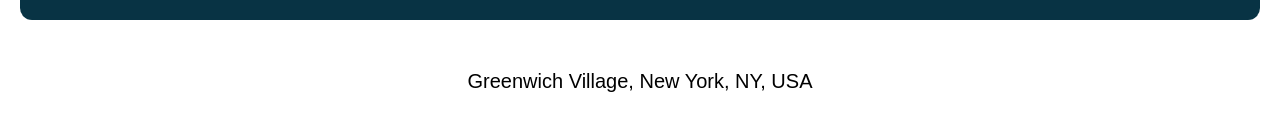
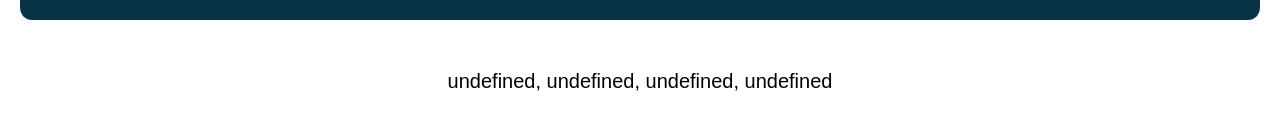
Before and after one commit to GardeniaOliveira/zip-code-finder-with-react-js, a React (Create React App) app: page / in a window 1280 px wide. Shown: the part 240-370 px from the top of the page. Built offline with nearby package versions, Linux system fonts and the light colour scheme.

Commit message:
filled  result with response.data

```diff
--- a/src/App.js
+++ b/src/App.js
@@ -1,4 +1,4 @@
-import { useState, useEffect } from "react";
+import { useState } from "react";
 import Form from "./components/Form";
 import Result from "./components/Result";
 import api from "./services/api";
@@ -6,6 +6,7 @@ import api from "./services/api";
 
 const App = () => {
   const [input, setInput] = useState();
+  const [zipCode, setZipCode] = useState({});
 
   const handleSearch = async (e) => {
     e.preventDefault();
@@ -16,15 +17,15 @@ const App = () => {
     }
 
     try {
-      const response = await api.get(`${input}/json`)
-      console.log(response)
+      const response = await api.get(`${input}/json`);
+      setZipCode(response.data);
+      setInput('')
     } catch {
       alert('Zip code could not find')
+      setInput('')
     }
   }
-  // useEffect(() => {
 
-  // });
   return (
     <>
       <Form
@@ -34,7 +35,15 @@ const App = () => {
         onChange={(e) => setInput(e.target.value)}
         onClick={handleSearch}
       />
-      <Result code={input} address={'Greenwich Village, New York, NY, USA'} />
+      <Result
+        code={zipCode.cep}
+        address={`
+      ${zipCode.logradouro},
+      ${zipCode.bairro},
+      ${zipCode.localidade},
+      ${zipCode.uf}
+      `}
+      />
     </>
   );
 }
--- a/src/services/api.js
+++ b/src/services/api.js
@@ -1,7 +1,7 @@
 import axios from "axios";
 
 const api = axios.create({
-    baseURL: " viacep.com.br/ws/"
+    baseURL: "https://viacep.com.br/ws/"
 })
 
 export default api
```
